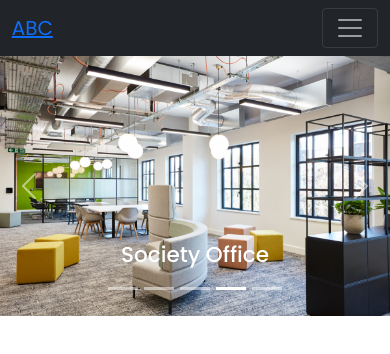
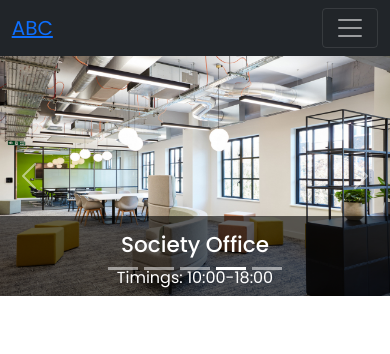
Before and after one commit to Yashpb1513/Housing-Society-Management, a React (Create React App) app in the folder frontend/: page / in a window 390 px wide. Shown: the top 354 px of the page. Built offline with nearby package versions, Linux system fonts and the light colour scheme; what google-maps-react would draw is missing.

Commit message:
Carousel issue fixed

```diff
--- a/frontend/src/components/Carousel.js
+++ b/frontend/src/components/Carousel.js
@@ -6,6 +6,7 @@ import img2 from "../images/buildingfn.jpg";
 import img3 from "../images/kidsplayarea.jpg";
 import img4 from "../images/societyoffice.jpg";
 import img5 from "../images/terrace.jpg";
+import "../css/Tp.css";
 
 export default function CarouselImages() {
   return (
@@ -16,44 +17,51 @@ export default function CarouselImages() {
           verticalAlign: "center",
         }}
       >
-        <Carousel.Item interval={1000} className="imgcarousel">
+        <Carousel.Item interval={1000} >
           <img
-            className="d-block w-100"
+            className="d-block w-100 adjust"
             src={img1}
             alt="Front of the building in day"
           />
-          <Carousel.Caption>
+          <Carousel.Caption className="cap">
             <h3>ABC Tower</h3>
             <p>Daylight</p>
           </Carousel.Caption>
         </Carousel.Item>
-        <Carousel.Item interval={1000} >
+        <Carousel.Item interval={1000}>
           <img
-            className="d-block w-100"
+            className="d-block w-100 adjust"
             src={img2}
             alt="Front Of the building in night"
           />
-          <Carousel.Caption>
+          <Carousel.Caption className="cap">
             <h3>ABC TOWER</h3>
             <p>Moon Light</p>
           </Carousel.Caption>
         </Carousel.Item>
-        <Carousel.Item interval={1500} className="imgcarousel">
-          <img className="d-block w-100" src={img5} alt="Society Office" />
-          <Carousel.Caption>
+        <Carousel.Item interval={1500}>
+          <img className="d-block w-100 adjust" src={img5} alt="Society Office" />
+          <Carousel.Caption className="cap">
             <h3>Terrace</h3>
+            <p>Plush Decor</p>
           </Carousel.Caption>
         </Carousel.Item>
-        <Carousel.Item interval={1500} >
-          <img className="d-block w-100 imagecarousel" src={img4} alt="Society Office" />
-          <Carousel.Caption>
+        <Carousel.Item interval={1500}>
+          <img
+            className="d-block w-100 adjust"
+            src={img4}
+            alt="Society Office"
+          />
+          <Carousel.Caption className="cap">
             <h4>Society Office</h4>
+            <p>Timings: 10:00-18:00</p>
           </Carousel.Caption>
         </Carousel.Item>
-        <Carousel.Item interval={500} className="imgcarousel">
-          <img className="d-block w-100" src={img3} alt="Kids Play Area" />
-          <Carousel.Caption>
+        <Carousel.Item interval={500}>
+          <img className="d-block w-100 adjust" src={img3} alt="Kids Play Area" />
+          <Carousel.Caption className="cap">
             <h3>Kids Play Area</h3>
+            <p>Age: Under 12</p>
           </Carousel.Caption>
         </Carousel.Item>
       </Carousel>
--- /dev/null
+++ b/frontend/src/css/Tp.css
@@ -0,0 +1,24 @@
+.adjust {
+  width: 100%;
+  height: 47rem;
+}
+
+.cap {
+  position: absolute;
+  bottom: 0;
+  left: 0;
+  width: 100%;
+  height: 5rem;
+  background-color: rgba(0, 0, 0, 0.6);
+  color: #fff;
+  text-align: center;
+  padding-top: 1rem;
+}
+
+@media (max-width: 970px) {
+  .adjust {
+    width: 100% !important;
+    height: 15rem;
+  }
+
+}
--- a/frontend/src/index.css
+++ b/frontend/src/index.css
@@ -11,10 +11,17 @@ code {
   font-family: source-code-pro, Menlo, Monaco, Consolas, "Courier New",
     monospace;
 }
-.imgcarousel {
-  height: "47rem";
+Carousel.Item  img {
+  height: "12rem";
   /* media queries */
   @media only screen(max-width: 900px) {
     height: "15rem";
   }
-}
+ }
+/* .imgcarousel {
+  height: "12rem"; */
+  /* media queries */
+  /* @media only screen(max-width: 900px) {
+    height: "15rem";
+  } */
+/* } */
```
